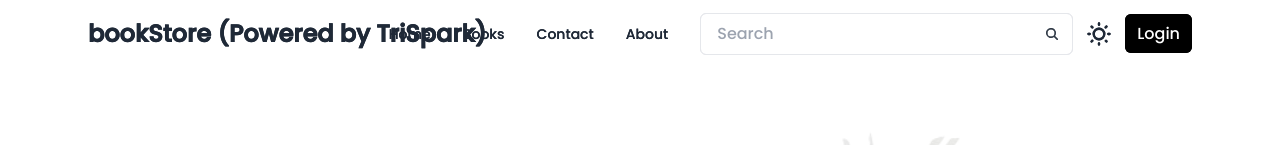
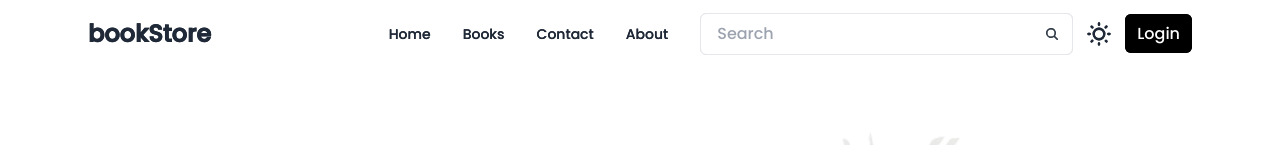
Before and after one commit to Gaurav051003/Book-Frontend, a React (Vite) app: page / in a window 1280 px wide. Shown: the top 145 px of the page. Built offline with nearby package versions, Linux system fonts and the light colour scheme; no server answers.

Commit message:
Update Navbar.jsx

```diff
--- a/src/components/Navbar.jsx
+++ b/src/components/Navbar.jsx
@@ -94,7 +94,7 @@
                 {navItems}
               </ul>
             </div>
-            <a className=" text-2xl font-bold cursor-pointer">bookStore (Powered by TriSpark)</a>
+            <a className=" text-2xl font-bold cursor-pointer">bookStore</a>
           </div>
           <div className="navbar-end space-x-3">
             <div className="navbar-center hidden lg:flex">
```
